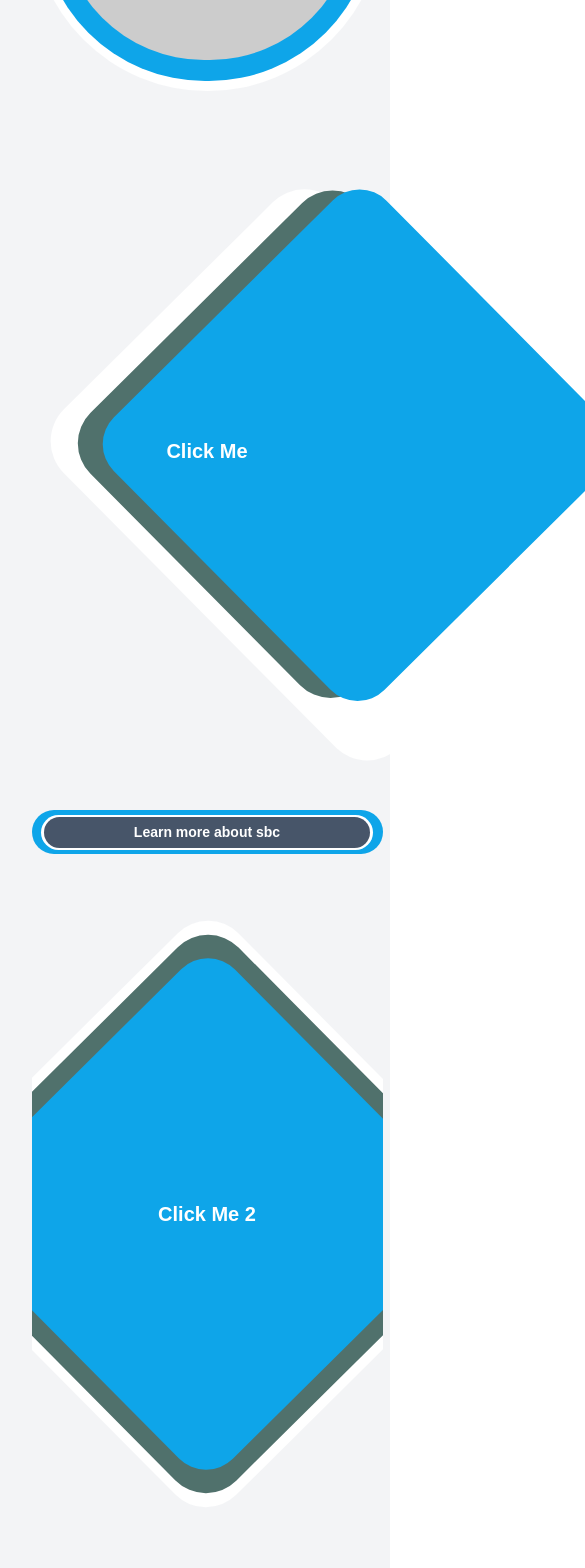
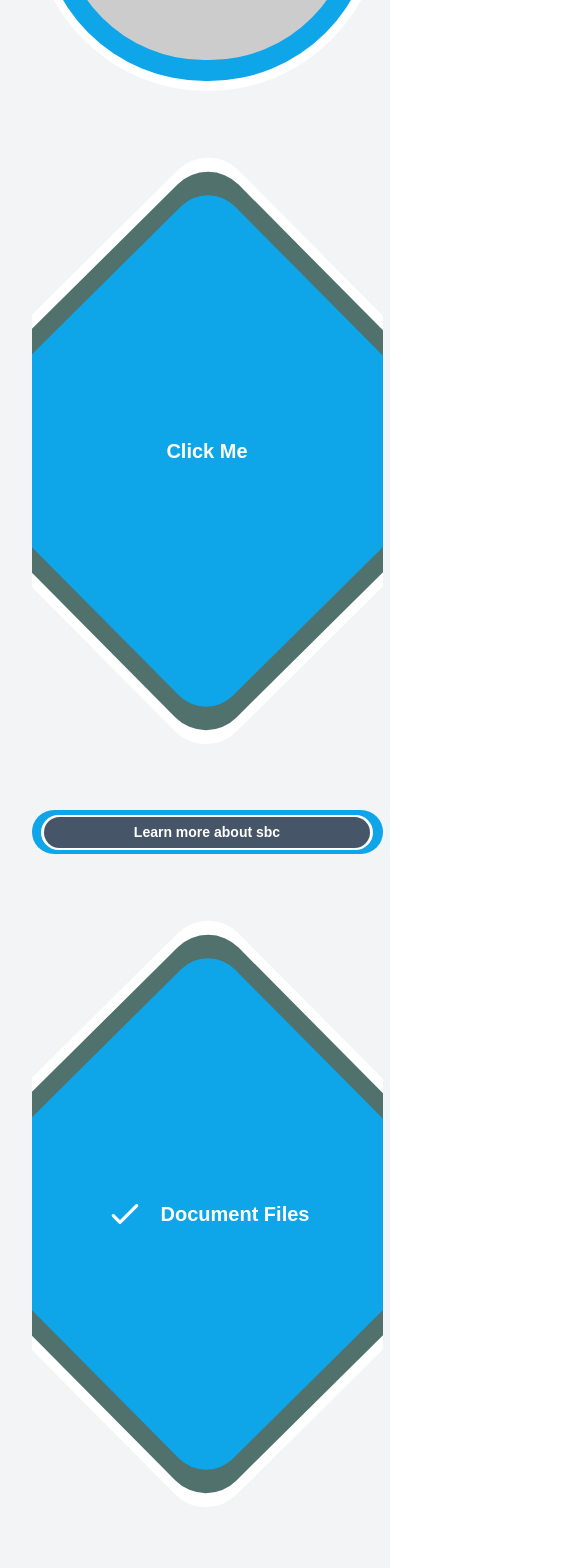
Before and after one commit to Ebtesham-21/sbc-revised, a Next.js app: page / in a window 390 px wide. Shown: the part 9920-11488 px from the top of the page, 585 px wide, since content can reach past the window. Built offline with nearby package versions, Linux system fonts and the light colour scheme.

Commit message:
click me

```diff
--- a/src/app/page.tsx
+++ b/src/app/page.tsx
@@ -707,21 +707,25 @@ export default function Home() {
 </button>
 
 
-{/* document files */}
-<button className="relative w-[90vw] max-w-[655px] h-[655px] focus:outline-none active:scale-95 transition group">
-  {/* White Layer */}
-  <div className="absolute w-96 h-[475.62px] top-[317.45px] left-0 rotate-[-44.75deg] origin-top-left bg-white rounded-[45px]" />
+{/* Document Files Button */}
+<button className="relative w-[90vw] max-w-[655px] h-[655px] focus:outline-none active:scale-95 transition group overflow-hidden">
+  {/* White Layer (Bottom) */}
+  <div className="absolute top-1/2 left-1/2 w-[440px] h-[440px] -translate-x-1/2 -translate-y-1/2 rotate-[-44.75deg] origin-center bg-white rounded-[43px] z-10" />
 
-  {/* Slate Layer */}
-  <div className="absolute w-96 h-96 top-[319.45px] left-[28px] rotate-[-44.75deg] origin-top-left bg-[#50716C] rounded-[43px]" />
+  {/* Slate Layer (Middle) */}
+  <div className="absolute top-1/2 left-1/2 w-[420px] h-[420px] -translate-x-1/2 -translate-y-1/2 rotate-[-44.75deg] origin-center bg-[#50716C] rounded-[43px] z-20" />
 
-  {/* Sky Layer */}
-  <div className="absolute w-96 h-96 top-[320.18px] left-[55.15px] rotate-[-44.75deg] origin-top-left bg-sky-500 rounded-[38px] group-hover:bg-sky-600" />
+  {/* Sky Layer (Top) */}
+  <div className="absolute top-1/2 left-1/2 w-96 h-96 -translate-x-1/2 -translate-y-1/2 rotate-[-44.75deg] origin-center bg-sky-500 rounded-[38px] z-30 group-hover:bg-sky-600" />
 
-  {/* Optional Content (centered) */}
-  <div className="absolute inset-0 flex items-center justify-center">
-    <span className="text-white text-xl font-semibold">Click Me</span>
+  {/* Centered Content */}
+  <div className="absolute inset-0 flex items-center justify-center z-40">
+  <div className="flex flex-row items-center justify-center gap-x-4 text-white">
+
+    <span className="text-xl font-semibold text-center">Click Me</span>
   </div>
+</div>
+
 </button>
 
 
@@ -751,10 +755,9 @@ export default function Home() {
 
 {/* Document Files Button */}
 <button className="relative w-[90vw] max-w-[655px] h-[655px] focus:outline-none active:scale-95 transition group overflow-hidden">
+  {/* White Layer (Bottom) */}
+  <div className="absolute top-1/2 left-1/2 w-[440px] h-[440px] -translate-x-1/2 -translate-y-1/2 rotate-[-44.75deg] origin-center bg-white rounded-[43px] z-10" />
 
-
-  {/* Slate Layer (Middle) */}
-  <div className="absolute top-1/2 left-1/2 w-[440px] h-[440px] -translate-x-1/2 -translate-y-1/2 rotate-[-44.75deg] origin-center bg-[#ffffff] rounded-[43px] z-10" />
   {/* Slate Layer (Middle) */}
   <div className="absolute top-1/2 left-1/2 w-[420px] h-[420px] -translate-x-1/2 -translate-y-1/2 rotate-[-44.75deg] origin-center bg-[#50716C] rounded-[43px] z-20" />
 
@@ -763,10 +766,16 @@ export default function Home() {
 
   {/* Centered Content */}
   <div className="absolute inset-0 flex items-center justify-center z-40">
-    <span className="text-white text-xl font-semibold text-center">Click Me 2</span>
+  <div className="flex flex-row items-center justify-center gap-x-4 text-white">
+    <svg xmlns="http://www.w3.org/2000/svg" className="h-10 w-10 md:h-12 md:w-12" fill="none" viewBox="0 0 24 24" stroke="currentColor">
+      <path strokeLinecap="round" strokeLinejoin="round" strokeWidth="2" d="M5 13l4 4L19 7" />
+    </svg>
+    <span className="text-xl font-semibold text-center">Document Files</span>
   </div>
+</div>
 
 </button>
+
 
 
 
```
